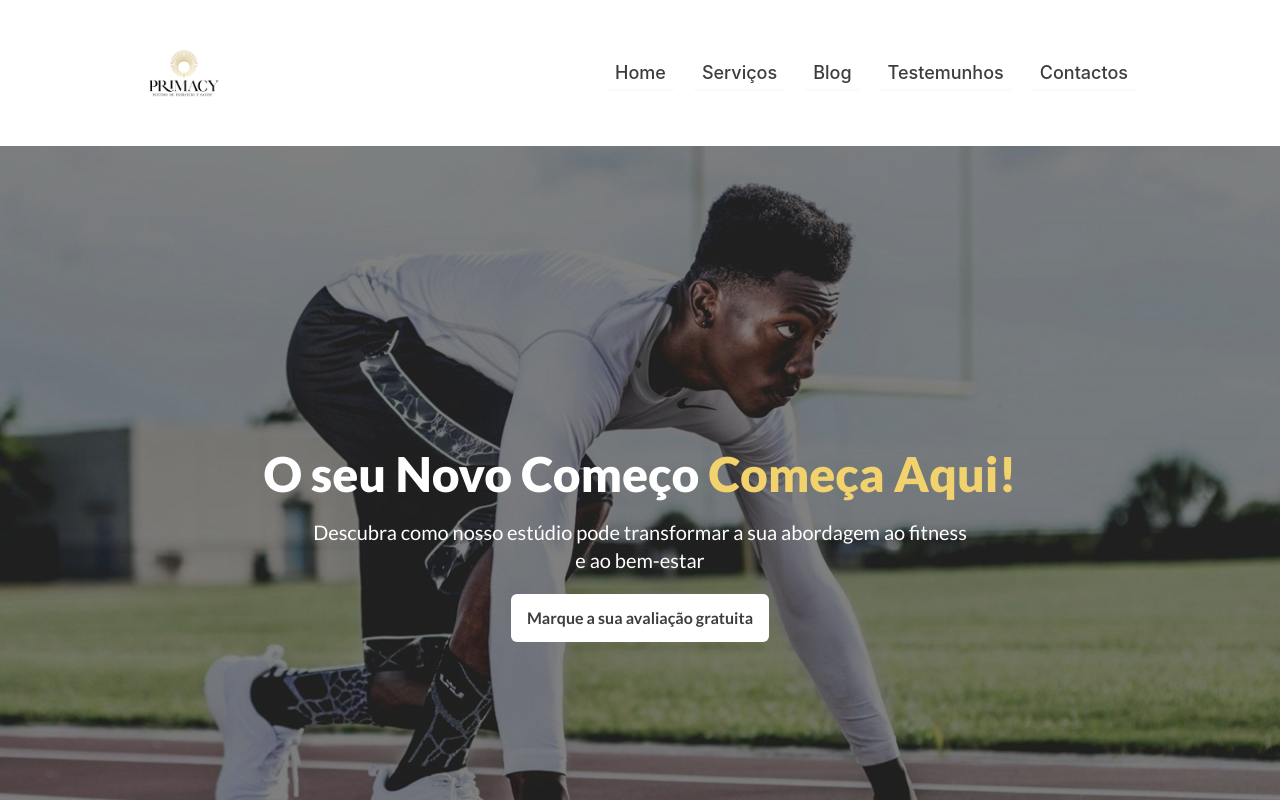
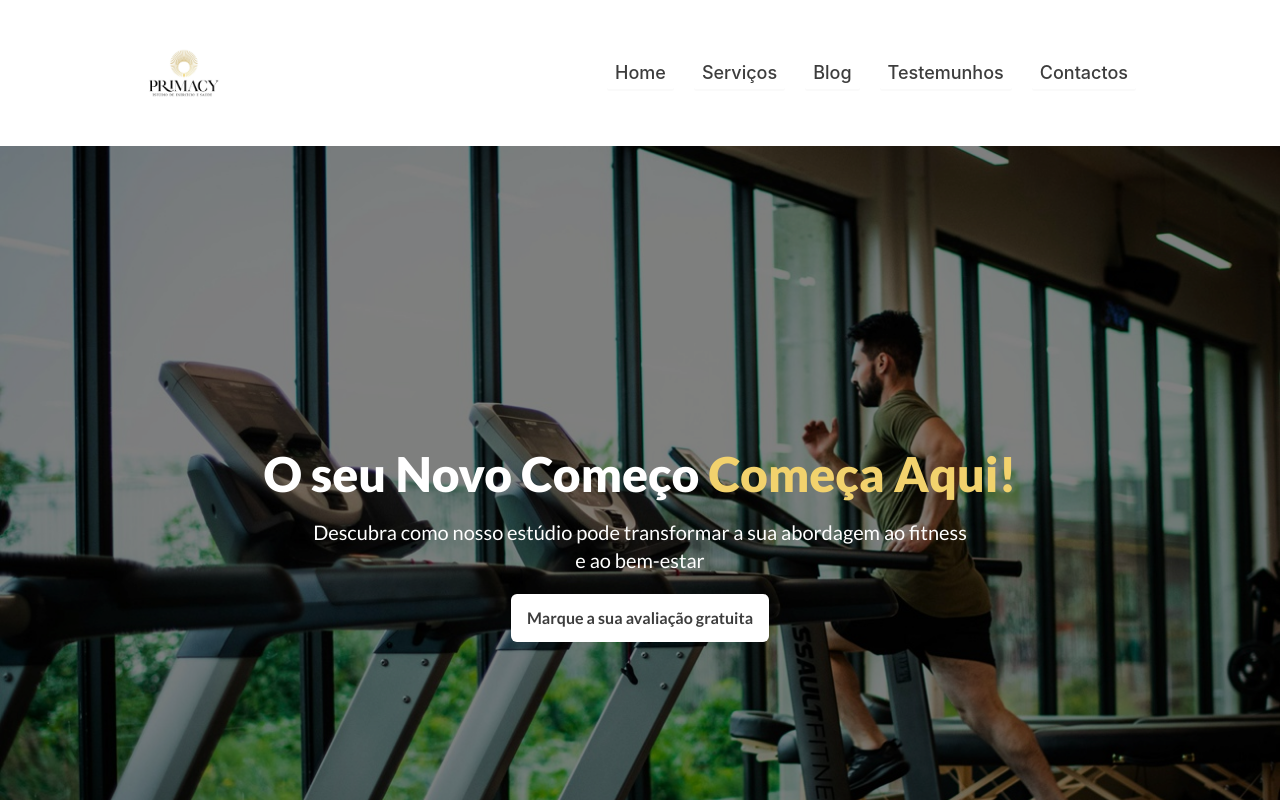
Before and after one commit to ArnabTo/primacy, a React (Vite) app: page / in a window 1280 px wide. Shown: the top 800 px of the page. Built offline with nearby package versions, Linux system fonts and the light colour scheme; no server answers.

Commit message:
updated hero section

```diff
--- a/src/component/Hero.jsx
+++ b/src/component/Hero.jsx
@@ -5,9 +5,9 @@ const Hero = () => {
     return (
             <div className="relative w-full h-[40rem] lg:h-screen">
                 <Carousel autoplay effect="fade" className="w-full h-full">
+                    <div className="relative w-full h-[40rem] lg:h-screen" id='carousel2-bg'>
+                    </div>
                     <div className="relative w-full h-[40rem] lg:h-screen" id='carousel-bg'>
-                    </div>
-                    <div className="relative w-full h-[40rem] lg:h-screen" id='carousel2-bg'>
                     </div>
                     <div className="relative w-full h-[40rem] lg:h-screen" id='carousel3-bg'>
                     </div>
```
